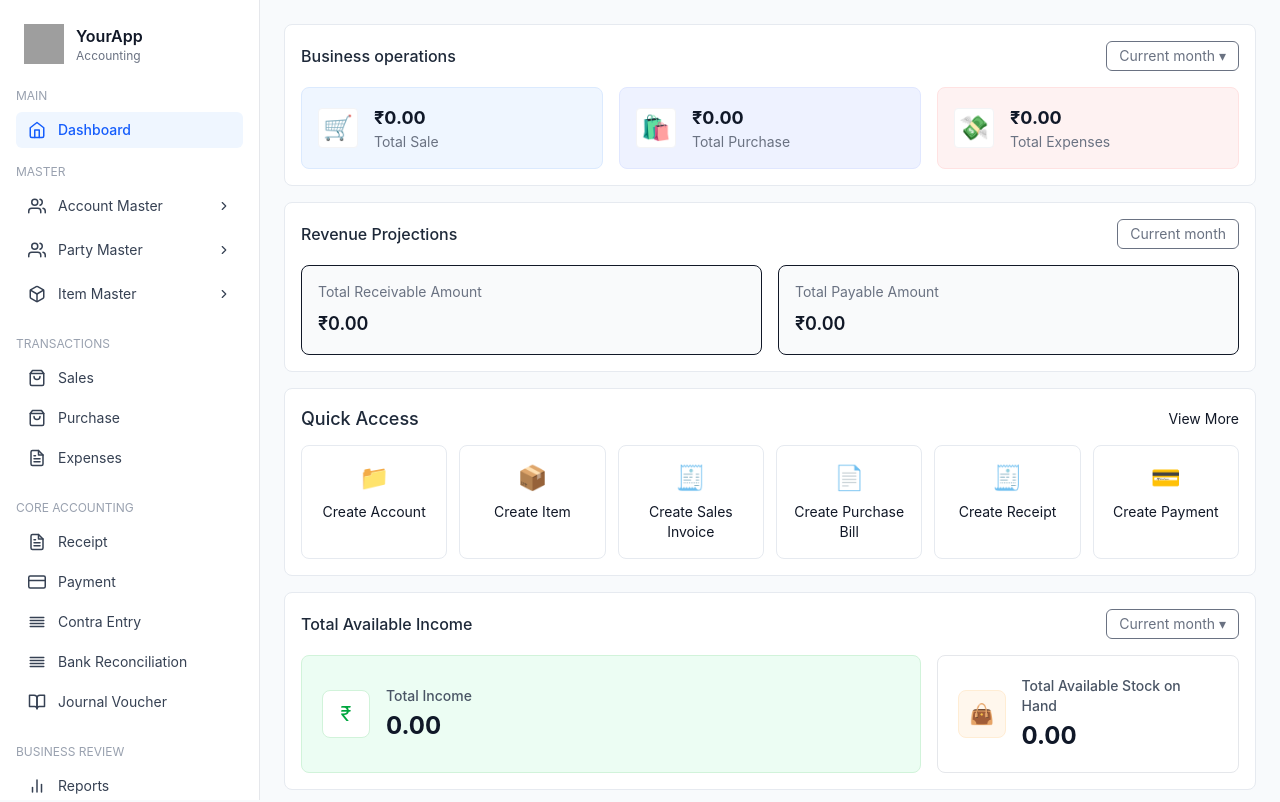
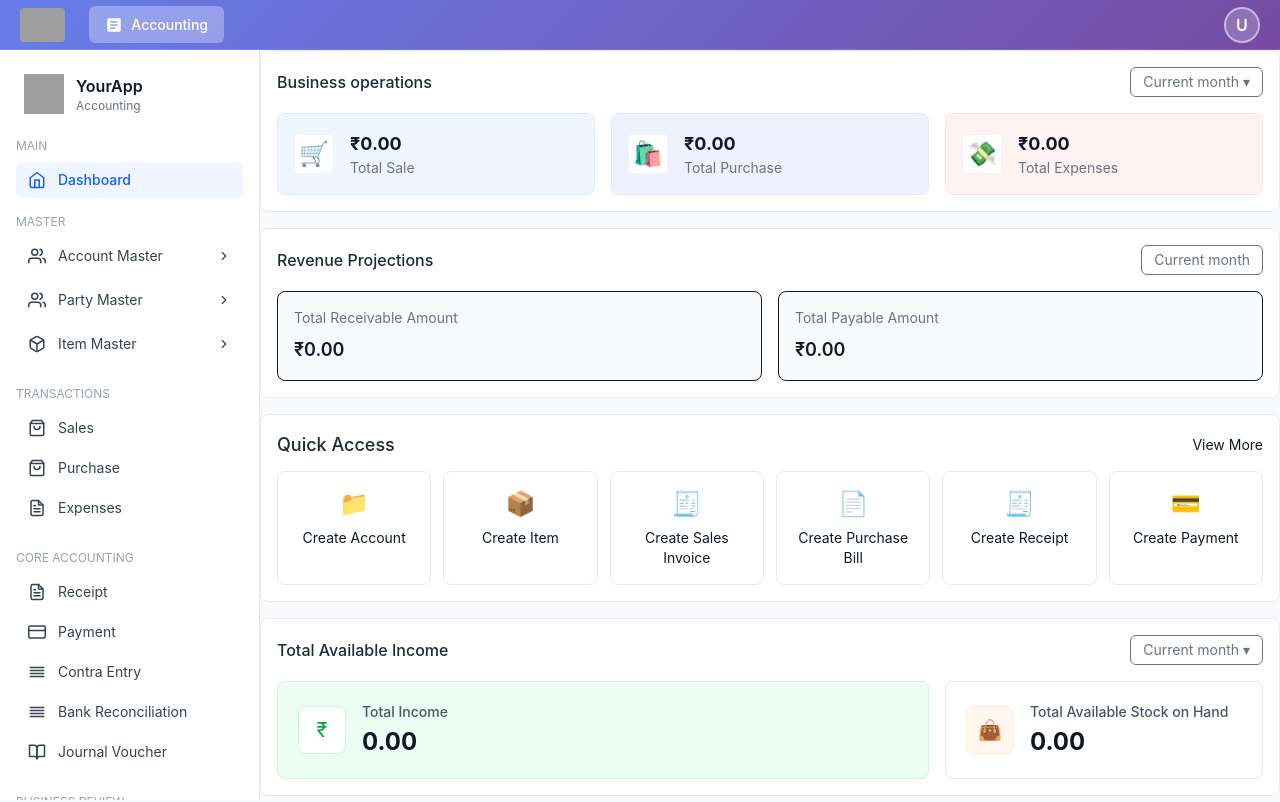
Before and after one commit to CrazyPrash007/b2b-accounting, a React (Vite) app in the folder accounting-frontend/: page / in a window 1280 px wide. Shown: the top 802 px of the page. Built offline with nearby package versions, Linux system fonts and the light colour scheme; grey boxes are pictures that could not be loaded.

Commit message:
Update AppLayout with TopBar and fixed height layout

```diff
--- a/accounting-frontend/src/layouts/AppLayout.jsx
+++ b/accounting-frontend/src/layouts/AppLayout.jsx
@@ -1,5 +1,6 @@
 import React from "react";
 import Sidebar from "./Sidebar";
+import TopBar from "./TopBar";
 import { Outlet } from "react-router-dom";
 
 
@@ -8,15 +9,15 @@ export default function AppLayout({ children }) {
     const content = children ?? <Outlet />;
 
     return (
-        <div className="min-h-screen flex bg-slate-50">
-            <Sidebar />
+        <div className="h-screen flex flex-col bg-slate-50 overflow-hidden">
+            {/* TopBar - Consistent across all pages */}
+            <TopBar />
 
-            <div className="flex-1 flex flex-col">
-                {/* Topbar */}
+            <div className="flex flex-1 overflow-hidden">
+                <Sidebar />
 
-
-                {/* Main */}
-                <main className="p-6">
+                {/* Main Content */}
+                <main className="flex-1 overflow-auto">
                     {content}
                 </main>
             </div>
```
